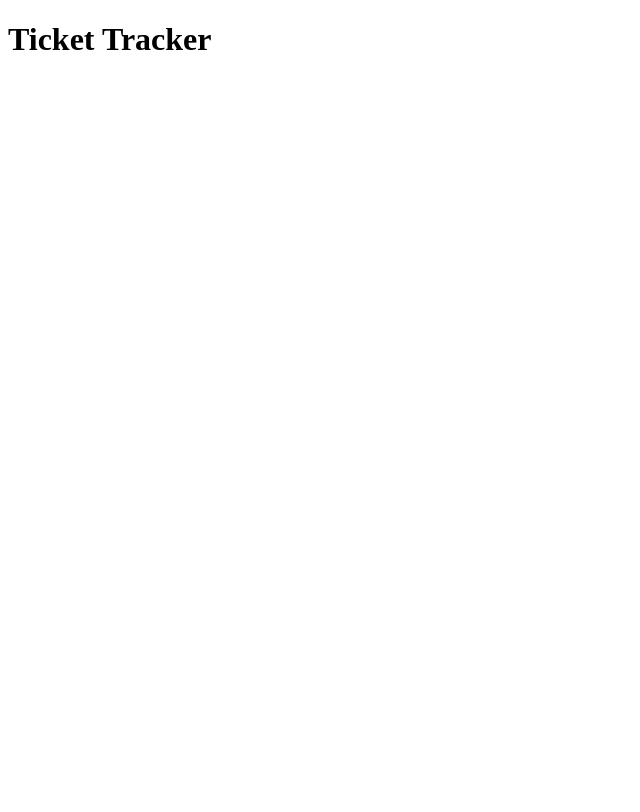
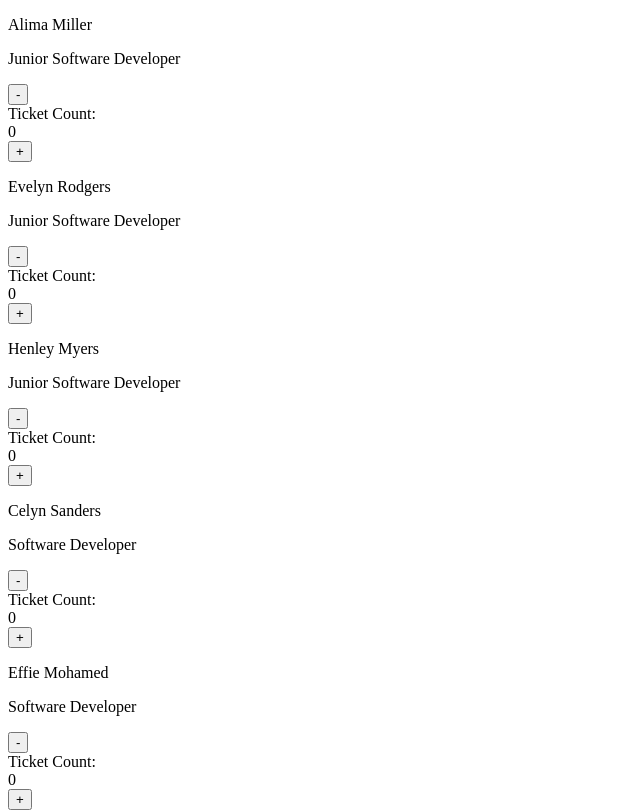
Before and after one commit to Koji47/ticket-tracker, a React (Vite) app: page / in a window 1280 px wide. Shown: the top 812 px of the page, without its empty margins (0-640 px from the left). Built offline with nearby package versions, Linux system fonts and the light colour scheme.

Commit message:
working ticket counter and card

```diff
--- a/src/App.tsx
+++ b/src/App.tsx
@@ -1,9 +1,20 @@
-import { useState } from "react";
+import TicketCard from "./component/TicketCard/TicketCard";
+import team from "./data/team";
 
 function App() {
-  const [count, setCount] = useState(0);
-
-  return <></>;
+  return (
+    <>
+      <div className="app">
+        {team.map((teamMember) => (
+          <TicketCard
+            key={teamMember.id}
+            name={teamMember.name}
+            role={teamMember.role}
+          />
+        ))}
+      </div>
+    </>
+  );
 }
 
 export default App;
--- a/src/component/Counter/Counter.tsx
+++ b/src/component/Counter/Counter.tsx
@@ -1,11 +1,26 @@
 import { useState } from "react";
 import "./Counter.scss";
 
-function Counter() {
-  const [count, setCount] = useState(0);
+const Counter = ({}) => {
+  const [count, setCount] = useState<number>(0);
 
-  setCount(count + 1);
-  return <></>;
-}
+  const incrementCount = () => {
+    setCount(count + 1);
+  };
+
+  const decrementCount = () => {
+    if (count > 0) {
+      setCount(count - 1);
+    }
+  };
+  return (
+    <>
+      <button onClick={decrementCount}>-</button>
+      <div>Ticket Count:</div>
+      <div>{count}</div>
+      <button onClick={incrementCount}>+</button>
+    </>
+  );
+};
 
 export default Counter;
--- /dev/null
+++ b/src/component/TicketCard/TicketCard.tsx
@@ -0,0 +1,19 @@
+import Counter from "../Counter/Counter";
+import "./TicketCard.scss";
+
+type teamProp = {
+  name: string;
+  role: string;
+};
+
+const TicketCard = ({ name, role }: teamProp) => {
+  return (
+    <div className="team-tile">
+      <p>{name}</p>
+      <p>{role}</p>
+      <Counter />
+    </div>
+  );
+};
+
+export default TicketCard;
```
Also changed, not shown: src/component/TicketCard/TicketCard.scss (added).
